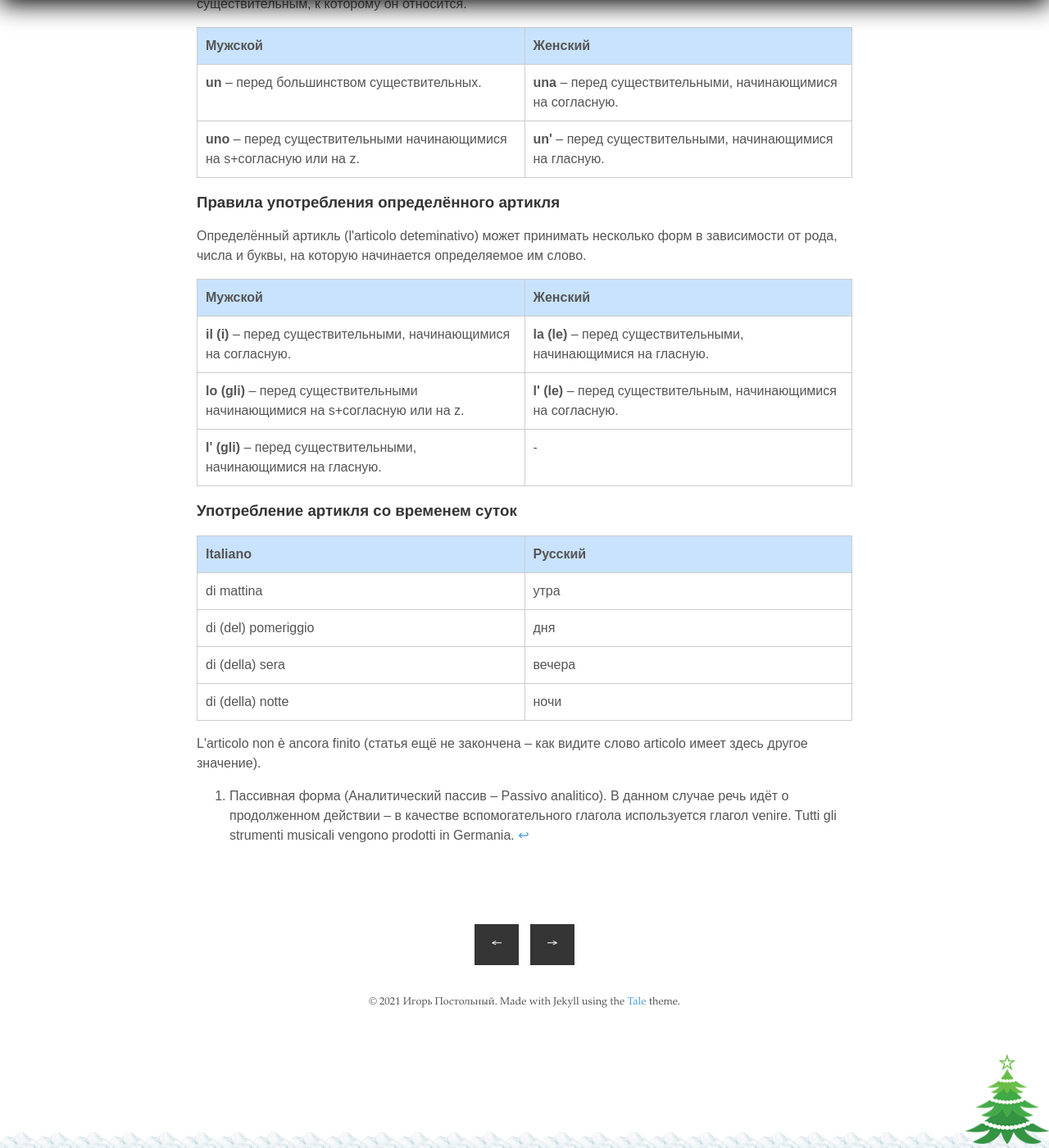
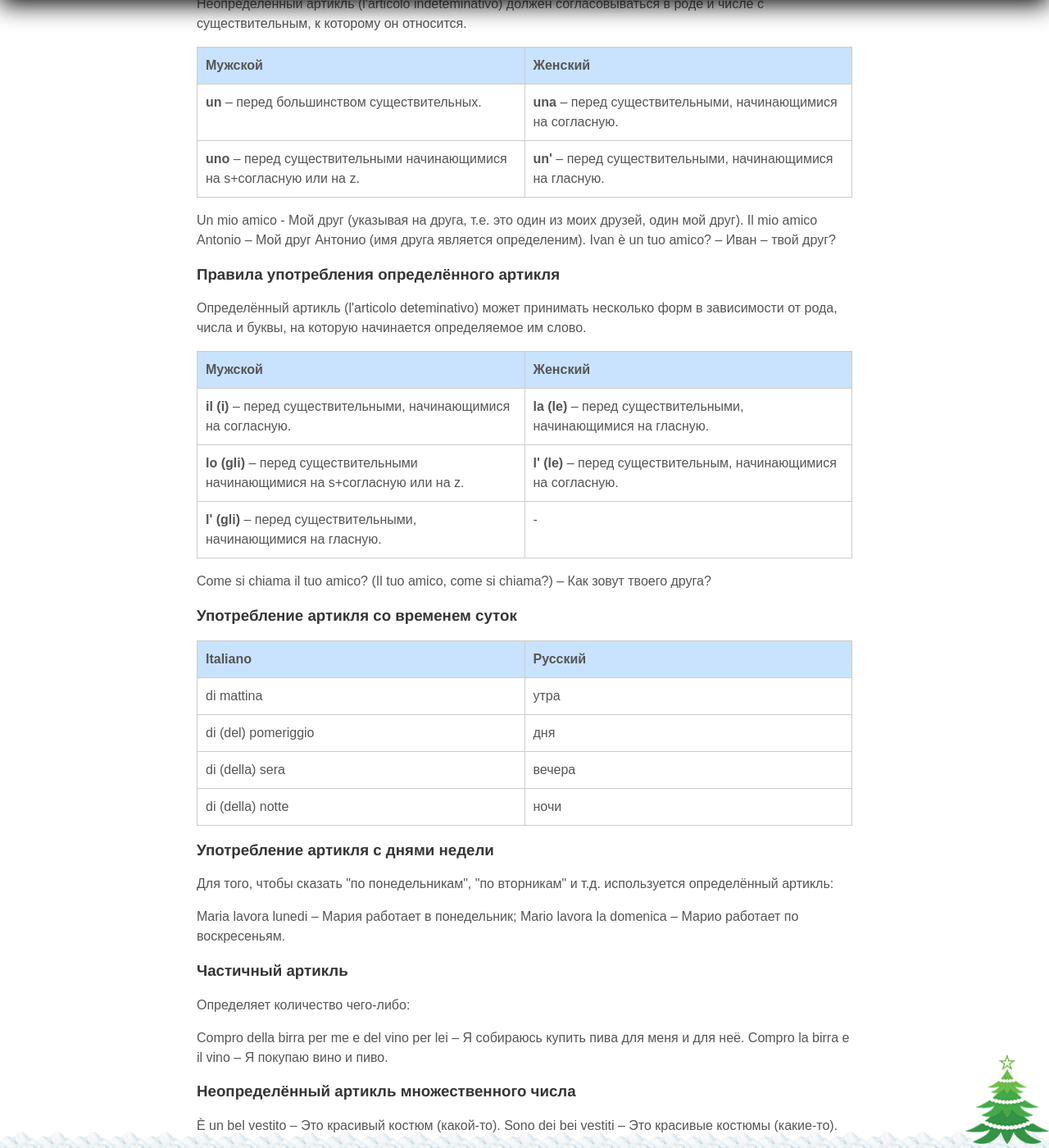
Before and after one commit to postolny/postolny.github.io, a Jekyll site: the page built from _posts/2021-01-05-articolo.md, in a window 1280 px wide and 1400 px high, scrolled down 2251 px. Shown: the whole window at 82% size. Built offline with Jekyll 4.4.1, drawn with Linux system fonts in a browser that asks for light colours; nearby versions of some CDN libraries; some of the changed text lies outside the part shown.

Commit message:
Add files via upload

```diff
--- a/_posts/2021-01-05-articolo.md
+++ b/_posts/2021-01-05-articolo.md
@@ -32,6 +32,7 @@ tags: Грамматика
 9.  Перед иностранными именами выбор артикля обычно обычно зависит от его произношения, согласно правилам итальянского языка: lo show (потому что sh- произносится по-итальянски sc-) / jazz.
 10. В итальянском языке буква h не произносится, поэтому при апострофировании подразумевается гласная: l'hamburger, l'hotel.
 11. Во фразе parlare + название языка последнее можно употребить с артиклем или без него: parlare il russo; parlare russo.
+12. È italiano, non è vero? – Он итальянец, не так ли? (Артикль со словом italiano не употребляется).
 
 ### Правила употребления неопределённого артикля
 
@@ -41,6 +42,8 @@ tags: Грамматика
 |---------|---------|
 | **un** – перед большинством существительных. | **una** – перед существительными, начинающимися на согласную. |
 | **uno** – перед существительными начинающимися на s+согласную или на z. | **un'** – перед существительными, начинающимися на гласную. |
+
+Un mio amico - Мой друг (указывая на друга, т.е. это один из моих друзей, один мой друг). Il mio amico Antonio – Мой друг Антонио (имя друга является определеним). Ivan è un tuo amico? – Иван – твой друг?
 
 ### Правила употребления определённого артикля
 
@@ -52,6 +55,8 @@ tags: Грамматика
 | **lo (gli)** – перед существительными начинающимися на s+согласную или на z. | **l' (le)** – перед существительным, начинающимися на согласную. |
 | **l' (gli)** – перед существительными, начинающимися на гласную. | - |
 
+Come si chiama il tuo amico? (Il tuo amico, come si chiama?) – Как зовут твоего друга?
+
 ### Употребление артикля со временем суток
 
 | Italiano | Русский |
@@ -61,6 +66,22 @@ tags: Грамматика
 | di (della) sera | вечера |
 | di (della) notte | ночи |
 
+### Употребление артикля с днями недели
+
+Для того, чтобы сказать "по понедельникам", "по вторникам" и т.д. используется определённый артикль:
+
+Maria lavora lunedi – Мария работает в понедельник; Mario lavora la domenica – Марио работает по воскресеньям.
+
+### Частичный артикль
+
+Определяет количество чего-либо:
+
+Compro della birra per me e del vino per lei – Я собираюсь купить пива для меня и для неё. Compro la birra e il vino – Я покупаю вино и пиво.
+
+### Неопределённый артикль множественного числа
+
+È un bel vestito – Это красивый костюм (какой-то). Sono dei bei vestiti – Это красивые костюмы (какие-то).
+
 L'articolo non è ancora finito (статья ещё не закончена – как видите слово articolo имеет здесь другое значение).
 
 [^1]: Пассивная форма (Аналитический пассив – Passivo analitico). В данном случае речь идёт о продолженном действии – в качестве вспомогательного глагола используется глагол venire. Tutti gli strumenti musicali vengono prodotti in Germania.
```
